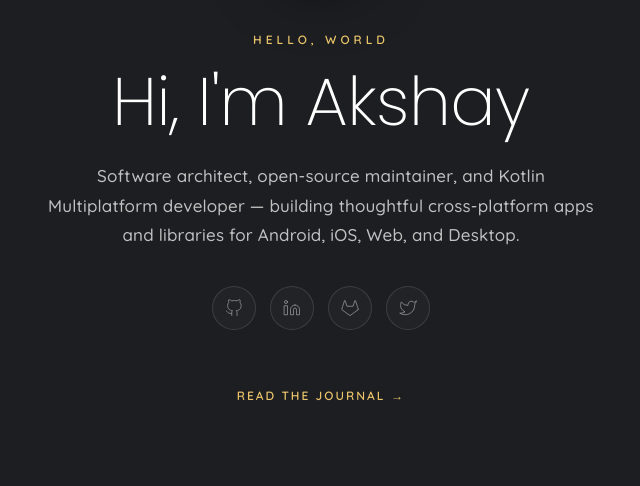
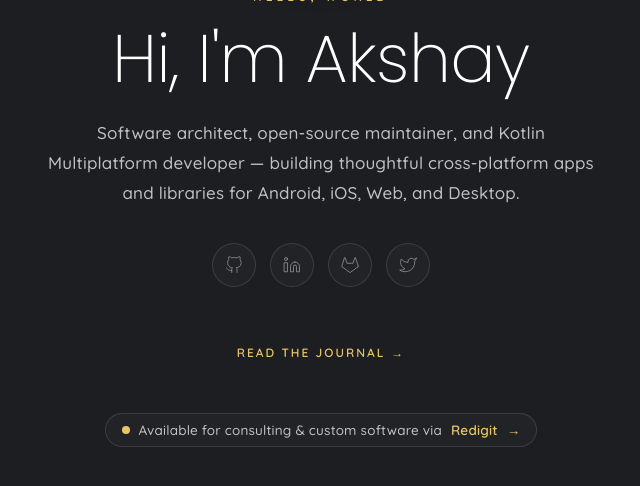
Before and after one commit to akshay2211/akshay2211.github.io, a Jekyll site: the page built from index.html, in a window 1280 px wide and 900 px high, cut to the strip 350-836 px from the top of the window. Shown: the whole strip, without its empty margins (319-959 px from the left). Built offline with Jekyll 4.4.1, drawn with Linux system fonts in a browser that asks for light colours.

Commit message:
feat: add Redigit availability badge to home hero
Replace the plain consulting line with a pill-style availability
badge (amber pulsing status dot, hover lift) placed below the hero,
plus a Redigit link in the footer.

```diff
--- a/_layouts/default.html
+++ b/_layouts/default.html
@@ -73,6 +73,7 @@
                 <a href="mailto:{{ site.author.email }}">Email</a>
                 <a href="{{ '/feed.xml' | relative_url }}">RSS</a>
                 <a href="https://github.com/akshay2211" rel="me noopener" target="_blank">GitHub</a>
+                <a href="https://redigit.io" rel="noopener" target="_blank">Redigit</a>
             </nav>
         </div>
     </footer>
--- a/css/style.css
+++ b/css/style.css
@@ -123,6 +123,7 @@ body.light-mode > header button{background:url(../img/moon.svg) no-repeat center
 /* ----- Home hero (matches blog-hero typography) ----- */
 .home-shell{
     display:flex;
+    flex-direction:column;
     align-items:center;
     justify-content:center;
     min-height:100vh;
@@ -204,6 +205,49 @@ body.light-mode > header button{background:url(../img/moon.svg) no-repeat center
     mask-size:contain;
 }
 .home-cta{margin-top:0}
+.home-consult-wrap{
+    margin-top:52px;
+    opacity:0;
+    animation:home-rise .55s cubic-bezier(.2,.7,.2,1) .66s forwards;
+}
+.home-consult{
+    display:inline-flex;
+    align-items:center;
+    gap:9px;
+    padding:9px 16px;
+    font-size:13.5px;
+    line-height:1;
+    color:var(--muted);
+    border:1px solid var(--line);
+    border-radius:999px;
+    background:var(--card);
+    transition:color .25s ease,border-color .25s ease,background .25s ease,transform .25s ease;
+}
+.home-consult:hover{
+    color:var(--fg);
+    border-color:var(--line-strong);
+    background:var(--card-hover);
+    transform:translateY(-2px);
+}
+.home-consult strong{color:var(--accent);font-weight:600}
+.home-consult-arrow{color:var(--accent);transition:transform .25s ease}
+.home-consult:hover .home-consult-arrow{transform:translateX(3px)}
+.home-consult-dot{
+    flex:none;
+    width:8px;
+    height:8px;
+    border-radius:50%;
+    background:var(--accent);
+    animation:consult-pulse 2s ease-out infinite;
+}
+@keyframes consult-pulse{
+    0%{box-shadow:0 0 0 0 rgba(233,196,106,.5)}
+    70%{box-shadow:0 0 0 6px rgba(233,196,106,0)}
+    100%{box-shadow:0 0 0 0 rgba(233,196,106,0)}
+}
+@media (prefers-reduced-motion:reduce){
+    .home-consult-dot{animation:none}
+}
 
 @media (max-width:760px){
     .home-shell{padding-top:120px;padding-bottom:60px}
--- a/index.html
+++ b/index.html
@@ -29,4 +29,11 @@ keywords:
         <div class="home-social" id="social-list" aria-label="Social links"></div>
         <a class="read-more home-cta" href="{{ '/blog/' | relative_url }}">Read the journal <span aria-hidden="true">&rarr;</span></a>
     </section>
+    <div class="home-consult-wrap">
+        <a class="home-consult" href="https://redigit.io" rel="noopener" target="_blank">
+            <span class="home-consult-dot" aria-hidden="true"></span>
+            Available for consulting &amp; custom software via <strong>Redigit</strong>
+            <span class="home-consult-arrow" aria-hidden="true">&rarr;</span>
+        </a>
+    </div>
 </div>
```
